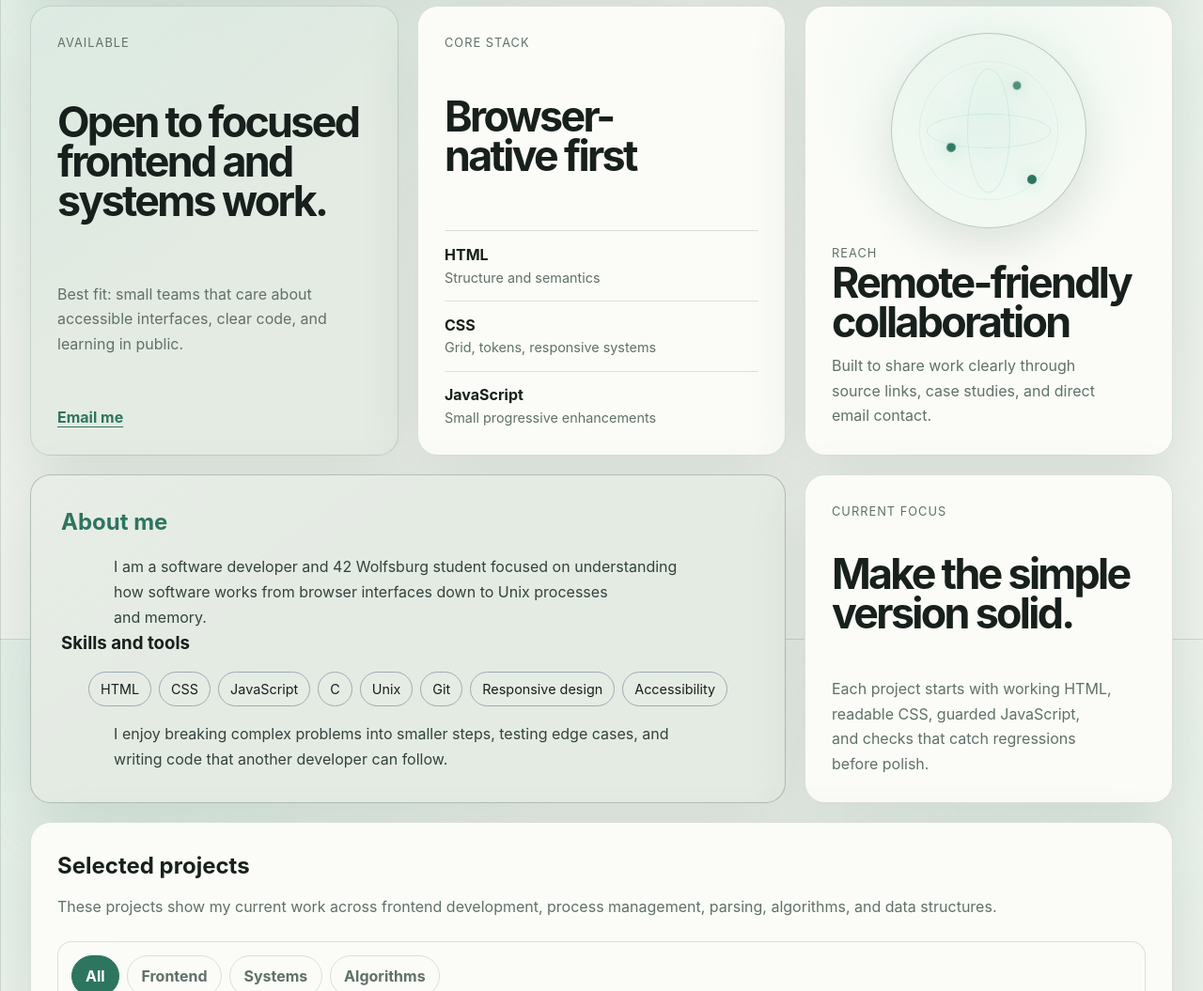
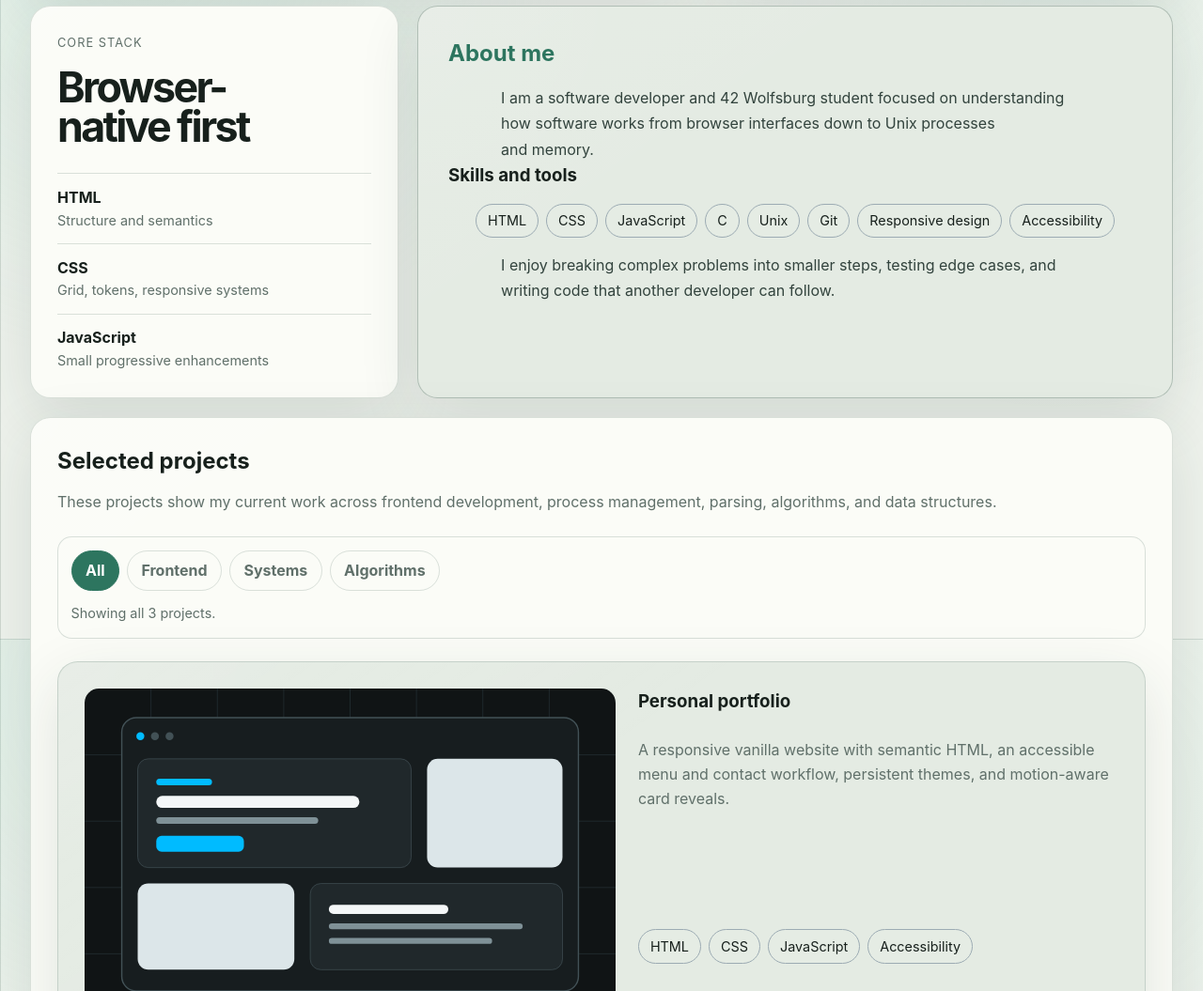
Before and after one commit to Adavitas/portfolio, a website: page index.html in a window 1280 px wide. Shown: the part 920-1975 px from the top of the page at 94% size. Drawn offline with Linux system fonts and the light colour scheme.

Commit message:
Remove extra home page bento cards

```diff
--- a/css/style.css
+++ b/css/style.css
@@ -471,30 +471,18 @@ nav .nav-links a:hover {
   align-self: start;
 }
 
-.status-card,
-.stack-card,
-.globe-card,
-.focus-card {
+.stack-card {
   display: grid;
   min-height: 16rem;
   align-content: space-between;
   gap: 1rem;
 }
 
-.status-card h2,
-.stack-card h2,
-.globe-card h2,
-.focus-card h2 {
+.stack-card h2 {
   max-width: 12ch;
   font-size: clamp(1.7rem, 5vw, 2.8rem);
   line-height: 0.94;
   letter-spacing: -0.06em;
-}
-
-.availability-card {
-  background:
-    linear-gradient(145deg, rgb(154 219 200 / 18%), transparent 52%),
-    var(--surface-color-soft);
 }
 
 .signal-list {
@@ -519,108 +507,6 @@ nav .nav-links a:hover {
 .signal-list span {
   color: var(--muted-text-color);
   font-size: 0.9rem;
-}
-
-.inline-card-link {
-  justify-self: start;
-  color: var(--primary-color);
-  font-weight: 700;
-  text-underline-offset: 0.25rem;
-}
-
-.inline-card-link:focus-visible {
-  outline: 3px solid var(--focus-outline-color);
-  outline-offset: 3px;
-}
-
-.globe-card {
-  background:
-    radial-gradient(circle at 50% 18%, rgb(154 219 200 / 18%), transparent 12rem),
-    var(--surface-color);
-}
-
-.globe-visual {
-  position: relative;
-  width: min(13rem, 68vw);
-  aspect-ratio: 1;
-  justify-self: center;
-  border: 1px solid var(--strong-border-color);
-  border-radius: 50%;
-  background:
-    radial-gradient(circle at 32% 28%, rgb(255 255 255 / 20%), transparent 1.8rem),
-    radial-gradient(circle at center, rgb(154 219 200 / 12%), transparent 65%);
-  box-shadow:
-    inset 0 0 2.5rem rgb(154 219 200 / 10%),
-    0 1.25rem 3rem var(--shadow-color);
-}
-
-.globe-axis,
-.globe-ring,
-.globe-dot {
-  position: absolute;
-  display: block;
-}
-
-.globe-axis {
-  inset: 14%;
-  border: 1px solid rgb(154 219 200 / 20%);
-  border-radius: 50%;
-  transform: rotate(-24deg);
-}
-
-.globe-ring {
-  inset: 18%;
-  border: 1px solid rgb(154 219 200 / 35%);
-  border-radius: 50%;
-}
-
-.globe-ring-horizontal {
-  height: 18%;
-  top: 41%;
-}
-
-.globe-ring-vertical {
-  width: 22%;
-  left: 39%;
-}
-
-.globe-dot {
-  width: 0.65rem;
-  aspect-ratio: 1;
-  border-radius: 50%;
-  background-color: var(--primary-color);
-  box-shadow: 0 0 1rem rgb(154 219 200 / 80%);
-  animation: pulse-dot 2.8s ease-in-out infinite;
-}
-
-.globe-dot-one {
-  top: 24%;
-  left: 62%;
-}
-
-.globe-dot-two {
-  top: 56%;
-  left: 28%;
-  animation-delay: 0.45s;
-}
-
-.globe-dot-three {
-  right: 25%;
-  bottom: 22%;
-  animation-delay: 0.9s;
-}
-
-@keyframes pulse-dot {
-  0%,
-  100% {
-    scale: 0.82;
-    opacity: 0.68;
-  }
-
-  50% {
-    scale: 1;
-    opacity: 1;
-  }
 }
 
 .call-to-action {
@@ -1021,11 +907,8 @@ nav .nav-links a:hover {
     grid-column: span 3;
   }
 
-  .availability-card,
   .stack-card,
-  .globe-card,
-  .about-card,
-  .focus-card {
+  .about-card {
     grid-column: span 3;
   }
 
@@ -1415,18 +1298,12 @@ footer {
     grid-column: span 5;
   }
 
-  .availability-card,
-  .stack-card,
-  .globe-card {
+  .stack-card {
     grid-column: span 4;
   }
 
   .about-card {
     grid-column: span 8;
-  }
-
-  .focus-card {
-    grid-column: span 4;
   }
 
   .projects-card,
@@ -1489,8 +1366,7 @@ footer {
   .project-copy > a::after,
   .project-links a::after,
   .status-pulse::after,
-  .card-spotlight::before,
-  .globe-dot {
+  .card-spotlight::before {
     transition: none;
     animation: none;
   }
--- a/index.html
+++ b/index.html
@@ -126,24 +126,6 @@
       </aside>
 
       <section
-        class="card status-card availability-card card-spotlight"
-        aria-labelledby="availability-heading"
-        data-reveal
-      >
-        <p class="eyebrow">Available</p>
-        <h2 id="availability-heading">Open to focused frontend and systems work.</h2>
-        <p>
-          Best fit: small teams that care about accessible interfaces, clear
-          code, and learning in public.
-        </p>
-        <a
-          class="inline-card-link"
-          href="mailto:leqso.davitashvili.st@gmail.com?subject=Portfolio%20enquiry"
-          >Email me</a
-        >
-      </section>
-
-      <section
         class="card stack-card card-spotlight"
         aria-labelledby="stack-heading"
         data-reveal
@@ -165,30 +147,6 @@
             <span>Small progressive enhancements</span>
           </li>
         </ul>
-      </section>
-
-      <section
-        class="card globe-card card-spotlight"
-        aria-labelledby="globe-heading"
-        data-reveal
-        data-reveal-delay="short"
-      >
-        <div class="globe-visual" aria-hidden="true">
-          <span class="globe-axis"></span>
-          <span class="globe-ring globe-ring-horizontal"></span>
-          <span class="globe-ring globe-ring-vertical"></span>
-          <span class="globe-dot globe-dot-one"></span>
-          <span class="globe-dot globe-dot-two"></span>
-          <span class="globe-dot globe-dot-three"></span>
-        </div>
-        <div>
-          <p class="eyebrow">Reach</p>
-          <h2 id="globe-heading">Remote-friendly collaboration</h2>
-          <p>
-            Built to share work clearly through source links, case studies, and
-            direct email contact.
-          </p>
-        </div>
       </section>
 
       <section id="about" class="card about-card card-spotlight" data-reveal>
@@ -214,19 +172,6 @@
         <p>
           I enjoy breaking complex problems into smaller steps, testing edge
           cases, and writing code that another developer can follow.
-        </p>
-      </section>
-
-      <section
-        class="card focus-card card-spotlight"
-        aria-labelledby="focus-heading"
-        data-reveal
-      >
-        <p class="eyebrow">Current focus</p>
-        <h2 id="focus-heading">Make the simple version solid.</h2>
-        <p>
-          Each project starts with working HTML, readable CSS, guarded
-          JavaScript, and checks that catch regressions before polish.
         </p>
       </section>
 
```
